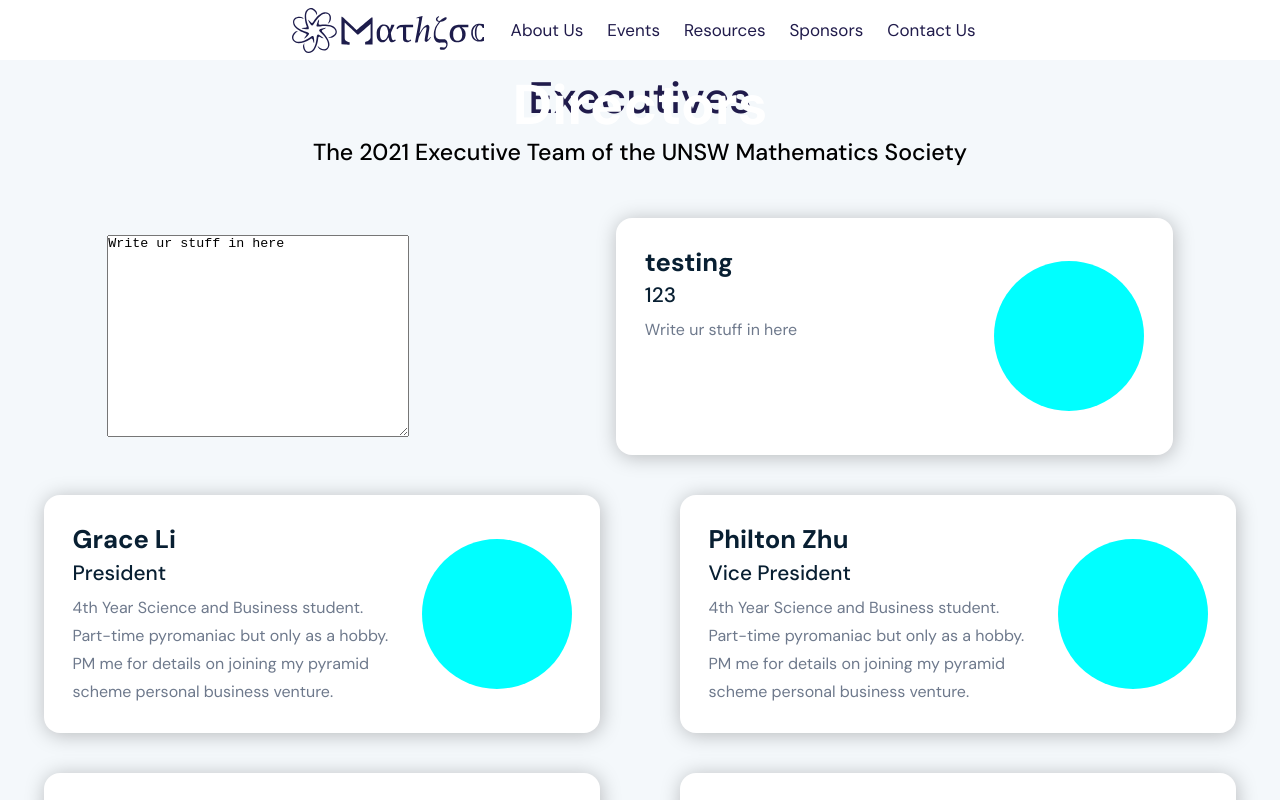
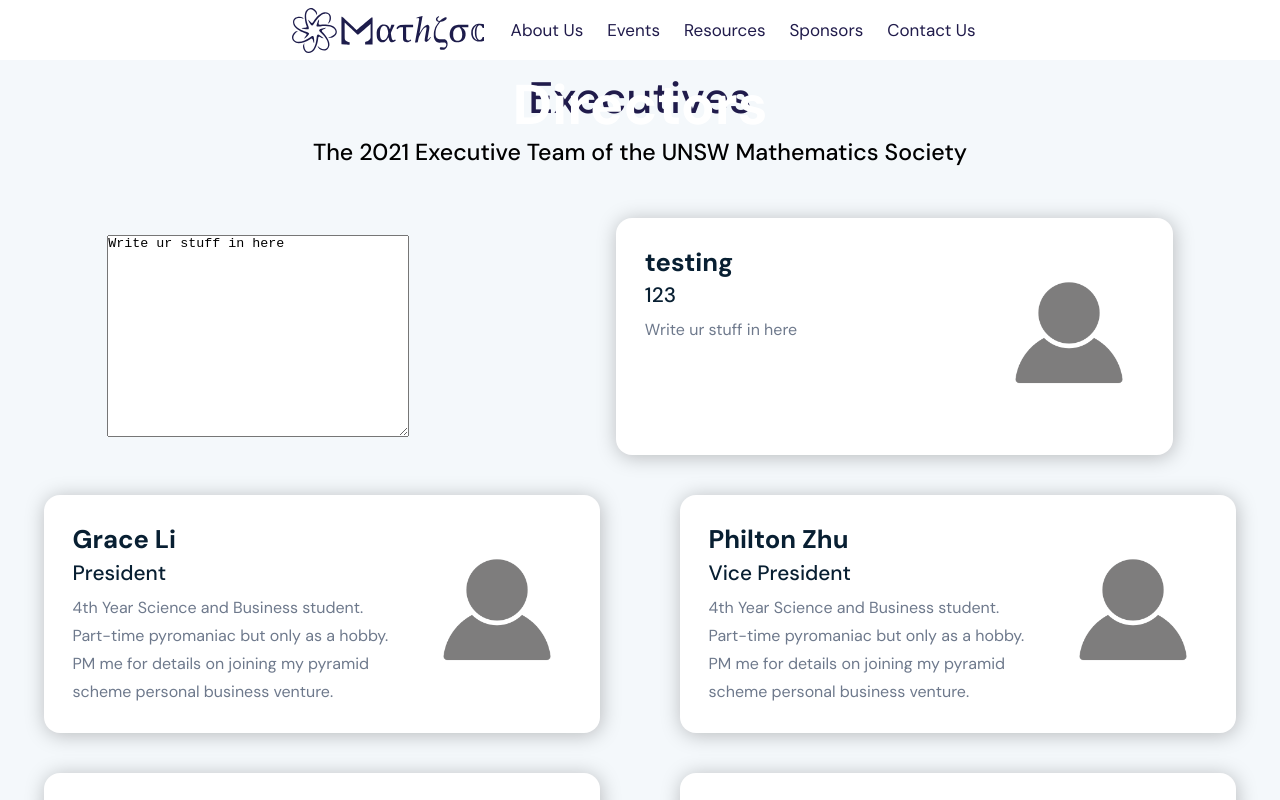
Before and after one commit to MathSocUNSW/mathsoc-website, a Next.js app in the folder frontend/: page /about/team in a window 1280 px wide. Shown: the top 800 px of the page. Built offline with nearby package versions, Linux system fonts and the light colour scheme.

Commit message:
Add default profile image

```diff
--- a/frontend/src/components/Profile.tsx
+++ b/frontend/src/components/Profile.tsx
@@ -10,7 +10,9 @@ export interface profileData {
   imageURL?: string;
 }
 
-const Profile: React.FC<profileData> = ({ name, role, description }) => {
+const DEFAULT_PROFILE_IMAGE = "/images/team/blank_profile.png";
+
+const Profile: React.FC<profileData> = ({ name, role, description, imageURL }) => {
   return (
     <div className={styles.profile}>
       <div className="profileContent">
@@ -26,7 +28,11 @@ const Profile: React.FC<profileData> = ({ name, role, description }) => {
         </div>
       </div>
       <div className="profileImage">
-        <div className={styles.tempPlaceHolder}></div>
+        <img
+          src={imageURL ? imageURL : DEFAULT_PROFILE_IMAGE}
+          alt={`${name} photo`}
+          className={styles.personImage}
+        ></img>
       </div>
     </div>
   );
--- a/frontend/src/styles/Profile.module.scss
+++ b/frontend/src/styles/Profile.module.scss
@@ -14,10 +14,9 @@
   }
 }
 
-.tempPlaceHolder {
+.personImage {
   width: 150px;
   height: 150px;
-  background-color: aqua;
   border-radius: 50%;
 }
 
```
Also changed, not shown: frontend/public/images/team/blank_profile.png (added).
